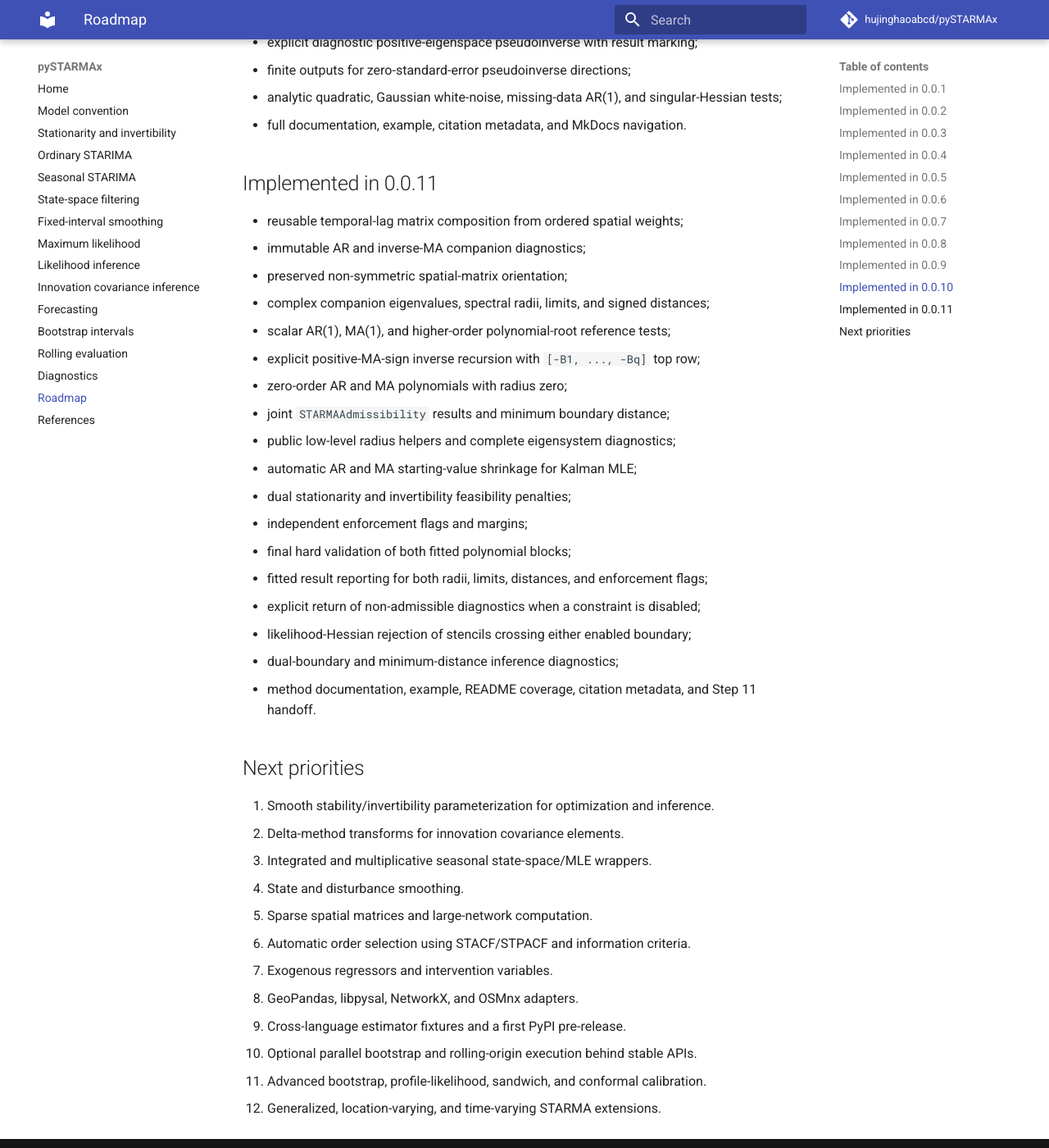
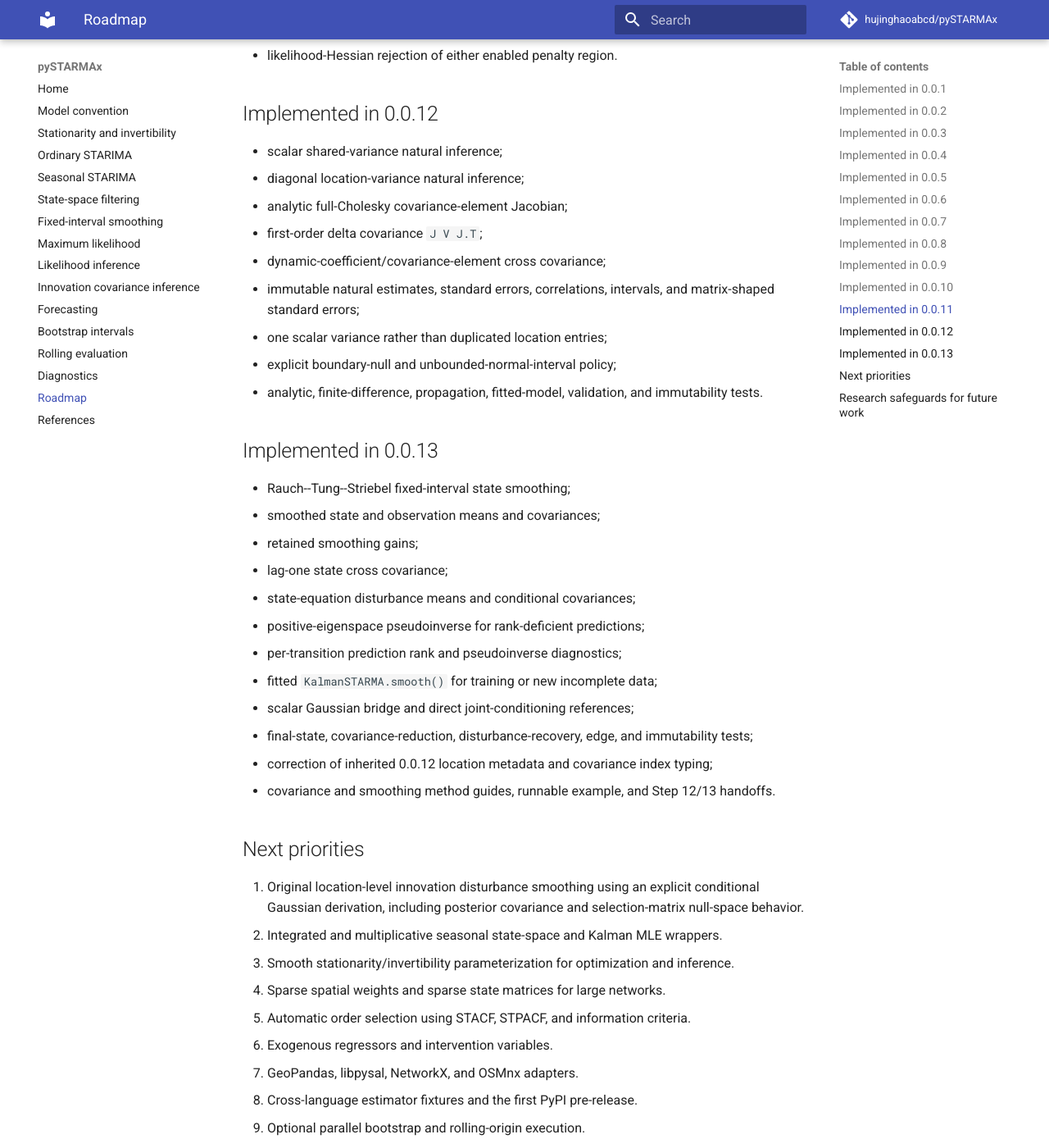
Before and after one commit to hujinghaoabcd/pySTARMAx, an MkDocs documentation site: the page built from docs/roadmap.md, in a window 1280 px wide and 1400 px high, scrolled down 3861 px. Shown: the whole window at 82% size. Built offline with MkDocs 1.6.1 and Material for MkDocs 9.7.7, drawn with Linux system fonts in a browser that asks for light colours; comment, search, counter and statistics services are not loaded; some of the changed text lies outside the part shown.

Commit message:
Update roadmap through version 0.0.13

```diff
--- a/docs/roadmap.md
+++ b/docs/roadmap.md
@@ -3,156 +3,177 @@
 ## Implemented in 0.0.1
 
 - immutable spatial-weight collections;
-- higher-order lattice/contiguity construction;
+- higher-order lattice and contiguity construction;
 - STAR ordinary least squares;
 - STARMA iterative conditional least squares;
 - recursive forecasts and deterministic simulation;
 - STACF, regression diagnostic, residual portmanteau test;
-- typed result objects, tests, documentation, and CI.
+- typed results, tests, documentation, and CI.
 
 ## Implemented in 0.0.2
 
 - public space-time covariance with explicit past/future weight orientation;
 - corrected classical STACF for non-symmetric spatial weights;
-- classical nested Yule-Walker STPACF as the default;
+- classical nested Yule--Walker STPACF as the default;
 - retained regression STPACF analogue behind an explicit method option;
 - exact-rational independent reference fixture and regeneration check;
-- singular-system solver policy and additional diagnostic validation tests.
+- singular-system solver policy and diagnostic validation.
 
 ## Implemented in 0.0.3
 
-- ordinary temporal differencing for arbitrary non-negative order;
+- arbitrary-order ordinary differencing;
 - immutable end-of-sample differencing state;
 - recursive original-scale forecast inversion;
-- compositional `STARIMA(p, d, q)` wrapper over the STARMA estimator;
-- explicit stationary-scale forecasts through `predict_differenced()`;
-- integrated-process simulation with optional initial difference state;
-- zero-order compatibility tests against the existing STARMA API.
+- compositional `STARIMA(p,d,q)` wrapper;
+- explicit stationary-scale forecasts;
+- integrated-process simulation;
+- zero-order compatibility with STARMA.
 
 ## Implemented in 0.0.4
 
-- reversible seasonal differencing for arbitrary `D` and period `s`;
+- reversible seasonal differencing;
 - combined ordinary-seasonal differencing state;
-- factorized `(p,d,q)x(P,D,Q)_s` model specification;
-- ordered matrix-polynomial expansion with constrained cross terms;
-- nonlinear conditional least-squares estimation for seasonal factors;
+- factorized `(p,d,q)x(P,D,Q)_s` specification;
+- ordered matrix-polynomial expansion;
+- nonlinear conditional least squares for seasonal factors;
 - stationary and integrated seasonal simulation;
-- compatibility routes for zero seasonal AR/MA orders.
+- zero seasonal-order compatibility.
 
 ## Implemented in 0.0.5
 
 - combined differencing-polynomial coefficients;
 - aligned original-scale one-step fitted values;
 - immutable `ForecastInterval` results;
-- conditional innovation simulation for STAR, STARMA, STARIMA, and seasonal STARIMA;
-- pathwise ordinary-seasonal inverse differencing before interval quantiles;
-- stable simulation from singular fitted innovation covariance matrices;
-- reproducible interval tests across linear and nonlinear seasonal cores.
+- conditional innovation simulation for all public model families;
+- pathwise ordinary-seasonal inversion before quantiles;
+- stable simulation from singular fitted innovation covariance.
 
 ## Implemented in 0.0.6
 
-- residual direct bootstrap using centered complete innovation vectors;
-- Gaussian parametric bootstrap from fitted contemporaneous covariance;
-- same-length conditional pseudo-series generation;
-- model refitting for every accepted bootstrap replication;
-- parameter-only and combined parameter/future-innovation intervals;
-- recursive pseudo-series restoration for ordinary and seasonal integration;
+- residual direct bootstrap of complete centered innovation vectors;
+- Gaussian parametric bootstrap;
+- same-length conditional pseudo-series;
+- refitting for every accepted replication;
+- parameter-only and combined predictive intervals;
+- recursive integrated-scale reconstruction;
 - linear and multiplicative seasonal bootstrap routes;
-- explicit convergence, retry, and reproducibility controls;
-- focused tests for all public model families.
+- convergence, retry, and reproducibility controls.
 
 ## Implemented in 0.0.7
 
-- central Winkler interval scores;
+- Winkler interval scores;
 - immutable aggregate interval metrics;
-- immutable rolling-origin forecast arrays;
-- expanding-window and fixed-length rolling-window evaluation;
-- conditional-innovation and bootstrap interval dispatch through one API;
-- empirical coverage, signed coverage gap, absolute coverage error, and width;
-- mean interval score, point-forecast MAE, and RMSE;
-- overall and forecast-horizon-specific summaries;
-- deterministic per-origin random-state derivation;
-- examples and documentation for calibration diagnostics.
+- expanding and fixed-window rolling-origin evaluation;
+- conditional and bootstrap interval dispatch;
+- coverage, signed gap, absolute error, width, score, MAE, and RMSE;
+- overall and horizon-specific summaries;
+- deterministic per-origin random states.
 
 ## Implemented in 0.0.8
 
-- explicit linear Gaussian state-space representation for stationary STARMA;
+- explicit stationary STARMA state-space representation;
 - companion construction from temporal-by-spatial AR and MA coefficients;
-- preservation of non-symmetric spatial-weight orientation;
-- stationary initialization from the unconditional mean and Lyapunov covariance;
-- user-supplied known initialization;
-- explicit approximate diffuse initialization;
-- Gaussian Kalman filtering and fixed-parameter log likelihood;
-- partial-location and fully missing-row observation handling;
-- immutable predicted/filtered state, covariance, innovation, and mask results;
-- numerical Cholesky jitter and covariance-stability safeguards;
-- fitted `STAR` and `STARMA` state-space conversion and filtering methods;
-- scalar closed-form and missing-observation reference tests.
+- preservation of non-symmetric weight orientation;
+- stationary, known, and approximate diffuse initialization;
+- fixed-parameter Gaussian filtering and log likelihood;
+- partial-location and fully missing-row handling;
+- immutable state, covariance, innovation, mask, and likelihood results;
+- numerical jitter and covariance safeguards;
+- conversion from fitted conditional STAR and STARMA estimators.
 
 ## Implemented in 0.0.9
 
 - independent `KalmanSTARMA` maximum-likelihood estimator;
-- Gaussian likelihood optimization through the state-space filter;
-- complete and partially missing observation matrices;
-- scalar shared innovation variance;
-- diagonal location-specific innovation variance;
-- full positive-definite Cholesky innovation covariance;
+- complete and incomplete observation matrices;
+- scalar, diagonal, and full Cholesky innovation covariance;
 - conditional-estimator automatic starting values;
-- explicit spectral-radius stationarity feasibility checks;
+- explicit AR spectral-radius feasibility checks;
 - immutable optimizer, likelihood, covariance, and filter diagnostics;
-- AIC and BIC with complete covariance-parameter counting;
-- fitted filtering, state-space access, and recursive mean prediction;
-- scalar closed-form, AR recovery, and covariance recovery tests.
+- AIC and BIC with complete parameter counting;
+- fitted filtering, state-space access, and recursive mean prediction.
 
 ## Implemented in 0.0.10
 
 - central finite-difference likelihood score and Hessian;
-- parameter-scaled relative and absolute finite-difference steps;
-- four-corner mixed-partial Hessian stencil;
-- rejection of stencils that enter the stationarity penalty region;
-- observed-information covariance on the raw optimizer scale;
-- standard errors, z statistics, normal-approximation p values, and confidence intervals;
-- separate dynamic-coefficient and full optimizer-parameter tables;
-- Hessian eigenvalues, numerical rank, condition number, and maximum score diagnostics;
-- explicit distance from the fitted solution to the stationarity feasibility boundary;
-- default refusal to invert indefinite or rank-deficient observed information;
-- explicit diagnostic positive-eigenspace pseudoinverse with result marking;
-- finite outputs for zero-standard-error pseudoinverse directions;
-- analytic quadratic, Gaussian white-noise, missing-data AR(1), and singular-Hessian tests;
-- full documentation, example, citation metadata, and MkDocs navigation.
+- parameter-scaled relative and absolute steps;
+- four-corner mixed-partial stencil;
+- rejection of stationarity-penalty stencil points;
+- observed-information covariance;
+- standard errors, normal tests, and coefficient intervals;
+- dynamic and full optimizer tables;
+- Hessian eigenvalues, rank, condition number, and score diagnostics;
+- strict indefinite/rank-deficient behavior;
+- explicit positive-eigenspace pseudoinverse for diagnosis.
 
 ## Implemented in 0.0.11
 
-- reusable temporal-lag matrix composition from ordered spatial weights;
+- reusable temporal-lag operator composition;
 - immutable AR and inverse-MA companion diagnostics;
-- preserved non-symmetric spatial-matrix orientation;
-- complex companion eigenvalues, spectral radii, limits, and signed distances;
-- scalar AR(1), MA(1), and higher-order polynomial-root reference tests;
-- explicit positive-MA-sign inverse recursion with `[-B1, ..., -Bq]` top row;
-- zero-order AR and MA polynomials with radius zero;
-- joint `STARMAAdmissibility` results and minimum boundary distance;
-- public low-level radius helpers and complete eigensystem diagnostics;
-- automatic AR and MA starting-value shrinkage for Kalman MLE;
+- complex eigenvalues, spectral radii, limits, and signed distances;
+- positive-MA-sign inverse recursion using `[-B1, ..., -Bq]`;
+- zero-order AR and MA diagnostics;
+- joint `STARMAAdmissibility` results;
+- automatic AR and MA start shrinkage;
 - dual stationarity and invertibility feasibility penalties;
 - independent enforcement flags and margins;
 - final hard validation of both fitted polynomial blocks;
-- fitted result reporting for both radii, limits, distances, and enforcement flags;
-- explicit return of non-admissible diagnostics when a constraint is disabled;
-- likelihood-Hessian rejection of stencils crossing either enabled boundary;
-- dual-boundary and minimum-distance inference diagnostics;
-- method documentation, example, README coverage, citation metadata, and Step 11 handoff.
+- likelihood-Hessian rejection of either enabled penalty region.
+
+## Implemented in 0.0.12
+
+- scalar shared-variance natural inference;
+- diagonal location-variance natural inference;
+- analytic full-Cholesky covariance-element Jacobian;
+- first-order delta covariance `J V J.T`;
+- dynamic-coefficient/covariance-element cross covariance;
+- immutable natural estimates, standard errors, correlations, intervals, and
+  matrix-shaped standard errors;
+- one scalar variance rather than duplicated location entries;
+- explicit boundary-null and unbounded-normal-interval policy;
+- analytic, finite-difference, propagation, fitted-model, validation, and
+  immutability tests.
+
+## Implemented in 0.0.13
+
+- Rauch--Tung--Striebel fixed-interval state smoothing;
+- smoothed state and observation means and covariances;
+- retained smoothing gains;
+- lag-one state cross covariance;
+- state-equation disturbance means and conditional covariances;
+- positive-eigenspace pseudoinverse for rank-deficient predictions;
+- per-transition prediction rank and pseudoinverse diagnostics;
+- fitted `KalmanSTARMA.smooth()` for training or new incomplete data;
+- scalar Gaussian bridge and direct joint-conditioning references;
+- final-state, covariance-reduction, disturbance-recovery, edge, and
+  immutability tests;
+- correction of inherited 0.0.12 location metadata and covariance index typing;
+- covariance and smoothing method guides, runnable example, and Step 12/13
+  handoffs.
 
 ## Next priorities
 
-1. Smooth stability/invertibility parameterization for optimization and inference.
-2. Delta-method transforms for innovation covariance elements.
-3. Integrated and multiplicative seasonal state-space/MLE wrappers.
-4. State and disturbance smoothing.
-5. Sparse spatial matrices and large-network computation.
-6. Automatic order selection using STACF/STPACF and information criteria.
-7. Exogenous regressors and intervention variables.
-8. GeoPandas, libpysal, NetworkX, and OSMnx adapters.
-9. Cross-language estimator fixtures and a first PyPI pre-release.
-10. Optional parallel bootstrap and rolling-origin execution behind stable APIs.
-11. Advanced bootstrap, profile-likelihood, sandwich, and conformal calibration.
-12. Generalized, location-varying, and time-varying STARMA extensions.
+1. Original location-level innovation disturbance smoothing using an explicit
+   conditional Gaussian derivation, including posterior covariance and
+   selection-matrix null-space behavior.
+2. Integrated and multiplicative seasonal state-space and Kalman MLE wrappers.
+3. Smooth stationarity/invertibility parameterization for optimization and
+   inference.
+4. Sparse spatial weights and sparse state matrices for large networks.
+5. Automatic order selection using STACF, STPACF, and information criteria.
+6. Exogenous regressors and intervention variables.
+7. GeoPandas, libpysal, NetworkX, and OSMnx adapters.
+8. Cross-language estimator fixtures and the first PyPI pre-release.
+9. Optional parallel bootstrap and rolling-origin execution.
+10. Advanced bootstrap, profile-likelihood, sandwich, and conformal methods.
+11. Generalized, location-varying, and time-varying STARMA extensions.
+
+## Research safeguards for future work
+
+- Do not call state-equation disturbances original location innovations.
+- Do not recover innovations with a naive pseudoinverse of the selection matrix
+  without deriving conditional covariance and null-space behavior.
+- Do not treat feasibility penalties as a smooth parameterization.
+- Do not report singular observed-information inverses without explicit status.
+- Do not silently clip variance interval endpoints or impute missing likelihood
+  observations.
+- Preserve non-symmetric spatial-matrix orientation in every extension.
```
